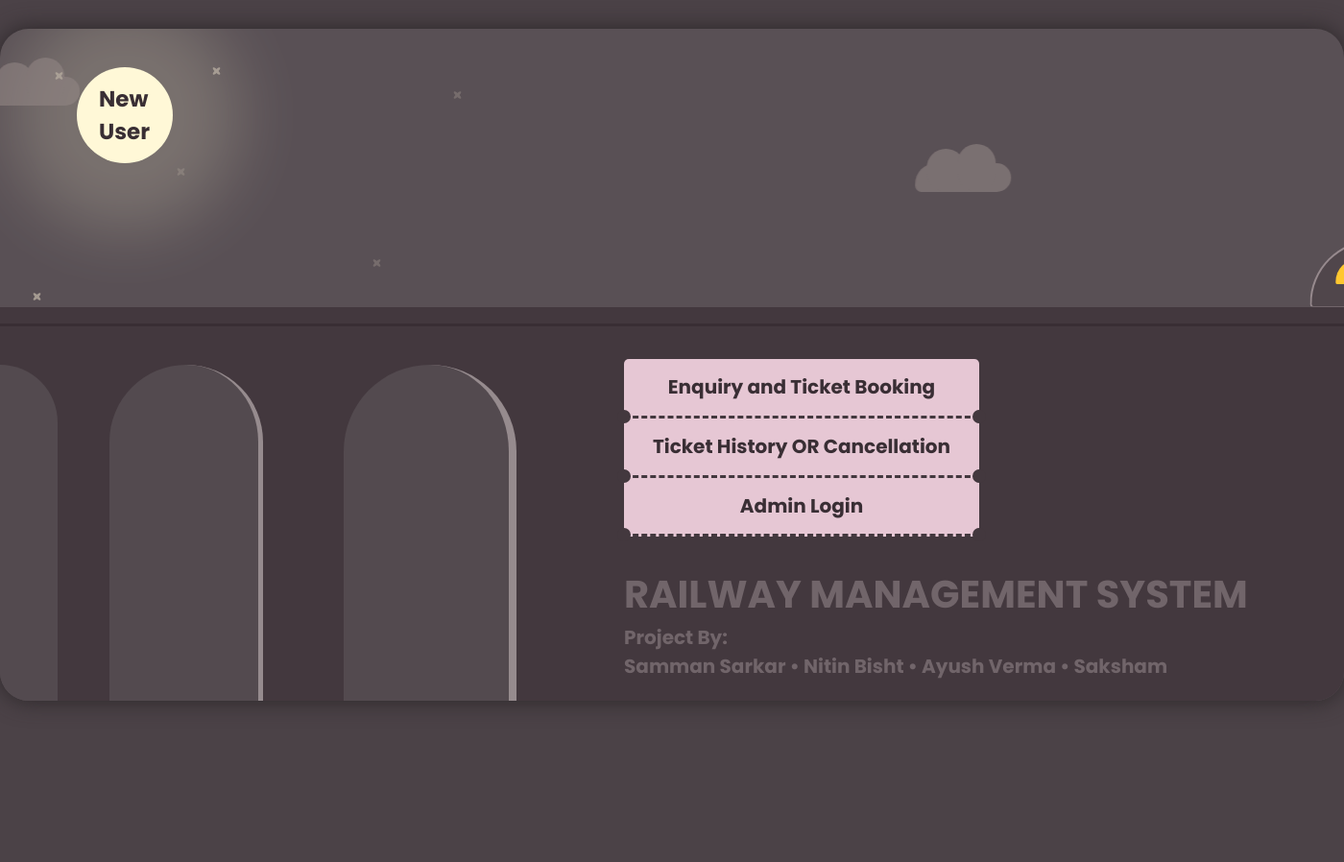
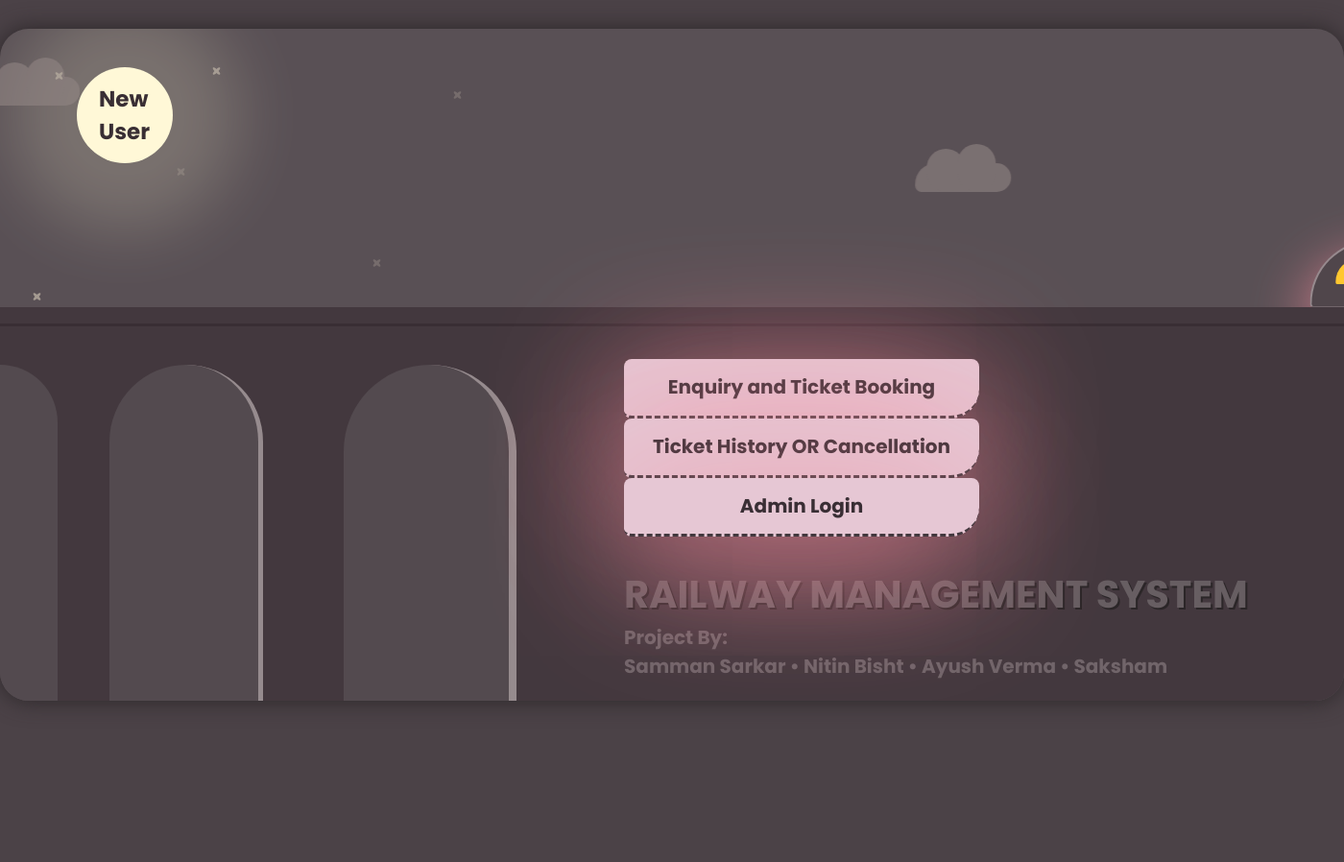
Before and after one commit to SammanSarkar/RailwayProject, a PHP site: page / in a window 1400 px wide. Shown: the top 898 px of the page at 96% size. Run offline with PHP 8.4, Linux system fonts and the light colour scheme.

Commit message:
Update style.css

```diff
--- a/style.css
+++ b/style.css
@@ -233,6 +233,7 @@ body {
   border-radius: 11px;
   padding-top: 18px;
   padding-left: 18px;
+  box-shadow: -4px 25px 60px 0px #ef8899;
 }
 
 .head-car,
@@ -395,9 +396,12 @@ body {
     margin-left: 650px;
     padding-top: 30px;
     font-family: "Poppins", sans-serif;
-    color: #71656a;
+    color: #675e62;
     font-size: 40px;
+    text-shadow: 2px 2px #2b2628;
+
 }
+
 #info2{
     margin-left: 650px;
     /* padding-top: 100px; */
@@ -411,11 +415,14 @@ body {
 	 width: 370px;
 	 padding: 0.9em;
      text-align: center;
-	 border-top-left-radius: 5px;
-	 border-top-right-radius: 5px;
+	 border-top-left-radius: 8px;
+	 border-top-right-radius: 8px;
 	 background: #e6c7d4;
 	 position: relative;
 	 border-bottom: 3px dashed #43383e;
+   border-bottom-right-radius: 30px;
+   border-bottom-left-radius: 8px;
+   box-shadow: -4px 25px 150px 0px #ef8899;
 }
 .passenger-ticket:hover{
     width: 390px;
@@ -430,24 +437,3 @@ body {
     font-weight: 1000;
     font-size: 20px;
 }
-
- .passenger-ticket__bottom {
-	 position: absolute;
-	 width: 100%;
-	 bottom: 6px;
-	 left: 0;
-}
- .passenger-ticket__bottom .circle {
-	 width: 14px;
-	 height: 14px;
-	 border-radius: 50%;
-	 position: absolute;
-	 background: #43383e;
-	 z-index: 2;
-}
- .passenger-ticket__bottom .circle-left {
-	 left: -7px;
-}
- .passenger-ticket__bottom .circle-right {
-	 right: -7px;
-}
```
